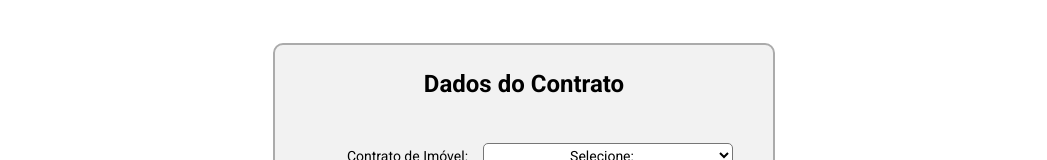
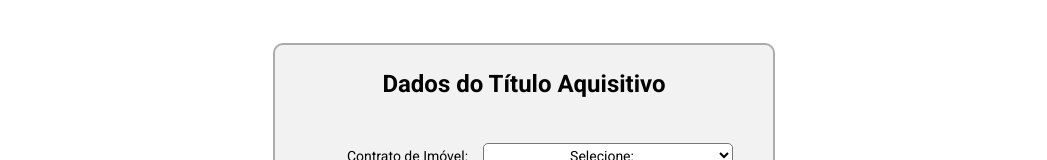
Before and after one commit to david-senra/formulario-sanasa, a website built with Vite: page index.html in a window 1280 px wide. Shown: the part 1483-1643 px from the top of the page, without its empty margins (116-1163 px from the left). Built offline with nearby package versions, Linux system fonts and the light colour scheme.

Commit message:
mudança no título da seção

```diff
--- a/index.html
+++ b/index.html
@@ -131,7 +131,7 @@
             </section>
             <section class="section" id="tipo-contrato">
                 <div class="tipo-contrato-div wrapper">
-                    <h2>Dados do Contrato</h2>
+                    <h2>Dados do Título Aquisitivo</h2>
                     <div class="div-lista lista">
                         <ul class="tipo-contrato-grupo grupo">
                             <div>
```
